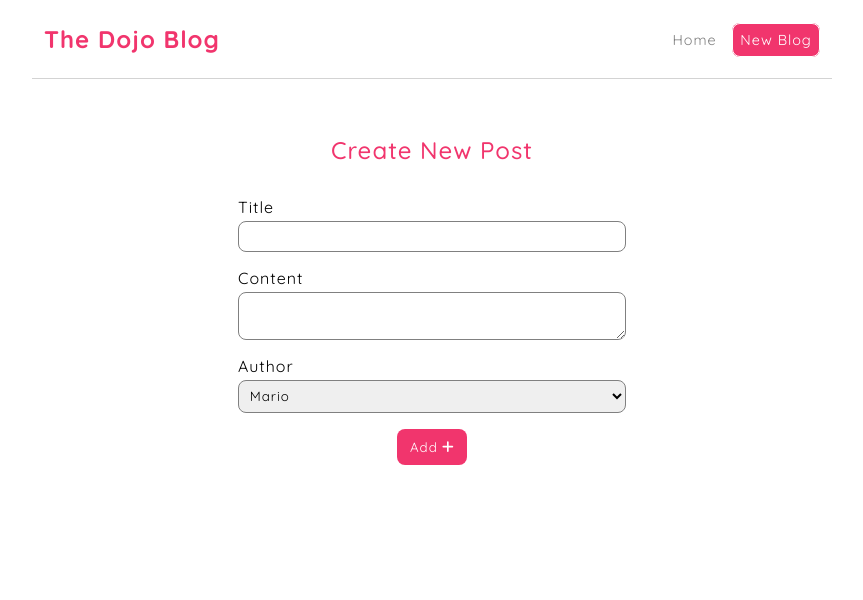
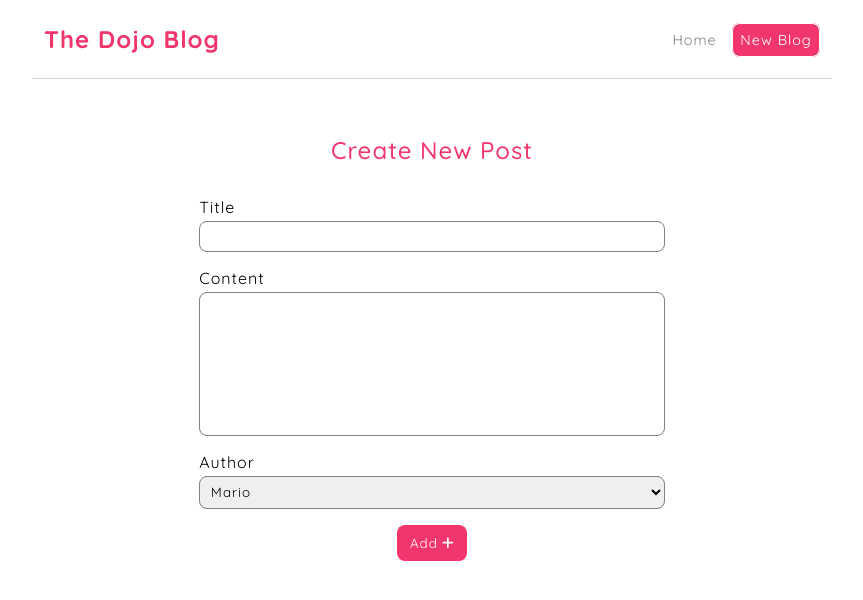
Before and after one commit to Ryhhill1998/dojo-blog-react, a React (Create React App) app: page /create in a window 1280 px wide. Shown: the top 600 px of the page, without its empty margins (208-1071 px from the left). Built offline with nearby package versions, Linux system fonts and the light colour scheme.

Commit message:
Improved css appearance of form and added functionality to update view on change

```diff
--- a/src/routes/Create/Create.css
+++ b/src/routes/Create/Create.css
@@ -6,7 +6,7 @@
 .create-post-form {
     display: flex;
     flex-direction: column;
-    width: 50%;
+    width: 60%;
     gap: 1em;
     margin: 0 auto;
     padding: 2em 0;
@@ -24,6 +24,10 @@
     padding: 0.5em;
 }
 
+.create-post-form textarea {
+    resize: none;
+}
+
 .create-post-form input:focus, .create-post-form textarea:focus, .create-post-form select:focus {
     outline-color: #f1356d;
 }
--- a/src/routes/Create/Create.jsx
+++ b/src/routes/Create/Create.jsx
@@ -1,26 +1,53 @@
 import "./Create.css";
 import {faPlus} from "@fortawesome/free-solid-svg-icons";
 import {FontAwesomeIcon} from "@fortawesome/react-fontawesome";
+import {useState} from "react";
+
+const defaultFormFields = {
+    title: "",
+    content: "",
+    author: "Mario"
+};
 
 const Create = () => {
+
+    const [formFields, setFormFields] = useState(defaultFormFields);
+
+    const {title, content, author} = formFields;
+
+    const handleFieldChange = ({target}) => {
+        const {name, value} = target;
+
+        setFormFields(formFields => {
+            const updatedFields = {...formFields};
+            updatedFields[name] = value;
+            return updatedFields;
+        });
+    };
+
+    const handleFormSubmitted = (e) => {
+        e.preventDefault();
+        console.log(title, content, author);
+    };
+
     return (
         <div className="create-post-container container">
             <h2>Create New Post</h2>
 
-            <form className="create-post-form">
+            <form className="create-post-form" onSubmit={handleFormSubmitted}>
                 <label>
                     Title
-                    <input />
+                    <input type="text" name="title" value={title} onChange={handleFieldChange} required />
                 </label>
 
                 <label>
                     Content
-                    <textarea />
+                    <textarea name="content" rows="8" value={content} onChange={handleFieldChange} required />
                 </label>
 
                 <label>
                     Author
-                    <select>
+                    <select name="author" value={author} onChange={handleFieldChange} required>
                         <option>Mario</option>
                         <option>Luigi</option>
                         <option>Yoshi</option>
```
